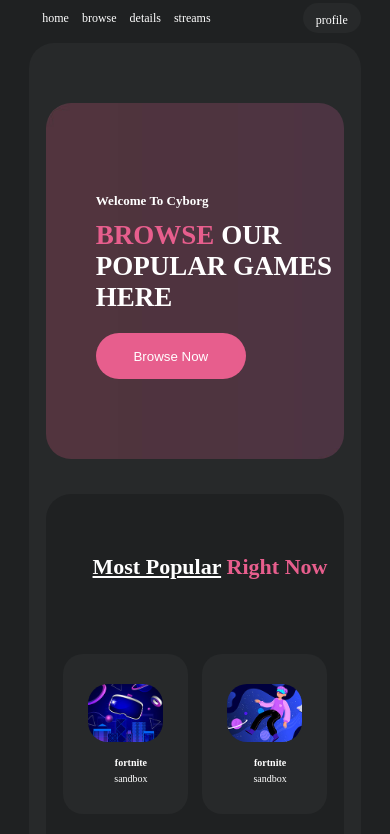
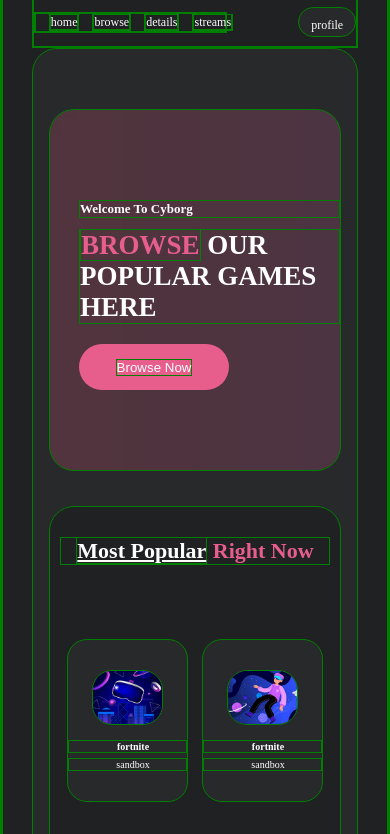
Before and after one commit to hussainrock/first-website, a plain HTML site: page index.html in a window 390 px wide. Shown: the part 57-891 px from the top of the page. Drawn offline with Linux system fonts and the light colour scheme.

Commit message:
Update first-website.css

```diff
--- a/css/first-website.css
+++ b/css/first-website.css
@@ -12,6 +12,7 @@
     box-sizing: border-box;
     margin:0;
     padding:0;
+    border: 1px solid green;
 }
 
 html{
@@ -159,8 +160,8 @@ ul li a{
 
 .popular h1{
     font-size:2.2rem;
-    padding-top:30px;
-    padding-left:30px;
+    /* padding-top:30px;
+    padding-left:30px; */
     color:var(--pink);
     width:100%;
 }
@@ -393,6 +394,10 @@ hr{
         width:60%;
     }
 
+    .banner{
+        padding-left: 29px;
+    }
+
 }
 
 @media only screen and (max-width:497px){
```
